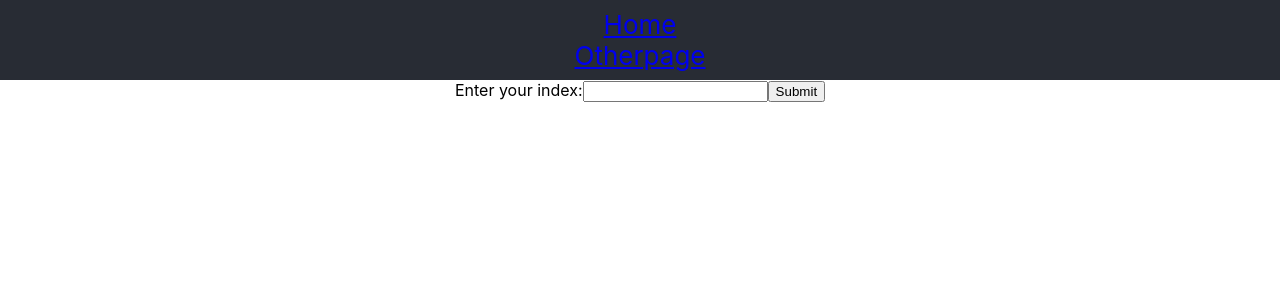
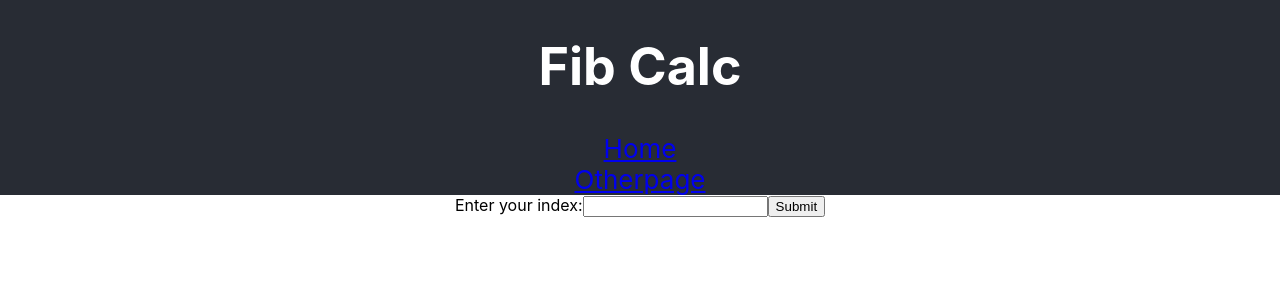
Before and after one commit to marty331/multi-k8s, a React (Create React App) app in the folder client/: page / in a window 1280 px wide. Shown: the top 300 px of the page. Built offline with nearby package versions, Linux system fonts and the light colour scheme; no server answers.

Commit message:
update header

```diff
--- a/client/src/App.js
+++ b/client/src/App.js
@@ -10,6 +10,7 @@ function App() {
     <Router>
       <div className="App">
         <header className="App-header">
+          <h1>Fib Calc</h1>
           <Link to="/">Home</Link>
           <Link to="/otherpage">Otherpage</Link>
         </header>
```
